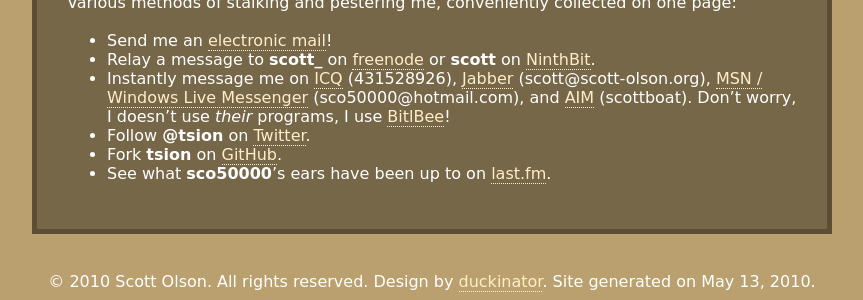
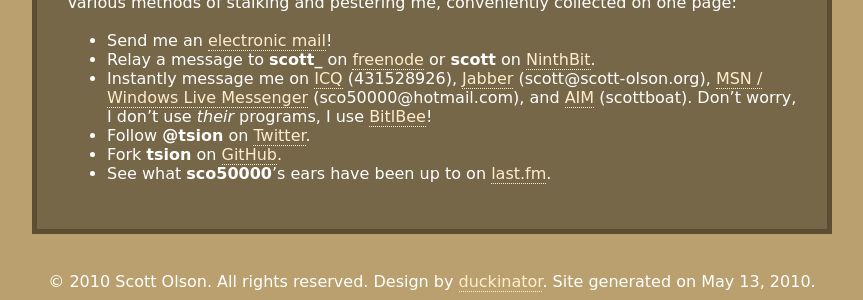
Before and after one commit to solson/scott-olson.org, a Jekyll site: the page built from contact.markdown, in a window 1280 px wide. Shown: the part 422-722 px from the top of the page, without its empty margins (208-1071 px from the left). Built offline with Jekyll 4.4.1, drawn with Linux system fonts in a browser that asks for light colours; Markdown is read by kramdown in place of the engine named in the settings; comment, search, counter and statistics services are not loaded.

Commit message:
stupid leftover grammar error

```diff
--- a/contact.markdown
+++ b/contact.markdown
@@ -9,7 +9,7 @@
 
 * Send me an [electronic mail][email]!
 * Relay a message to **scott_** on [freenode][freenode] or **scott** on [NinthBit][9b].
-* Instantly message me on [ICQ][icq] (431528926), [Jabber][jabber] (scott@scott-olson.org), [MSN / Windows Live Messenger][msn] (sco50000@hotmail.com), and [AIM][aim] (scottboat). Don't worry, I doesn't use *their* programs, I use [BitlBee][bitlbee]!
+* Instantly message me on [ICQ][icq] (431528926), [Jabber][jabber] (scott@scott-olson.org), [MSN / Windows Live Messenger][msn] (sco50000@hotmail.com), and [AIM][aim] (scottboat). Don't worry, I don't use *their* programs, I use [BitlBee][bitlbee]!
 * Follow **@tsion** on [Twitter][twitter].
 * Fork **tsion** on [GitHub][github].
 * See what **sco50000**'s ears have been up to on [last.fm][lastfm].
```
